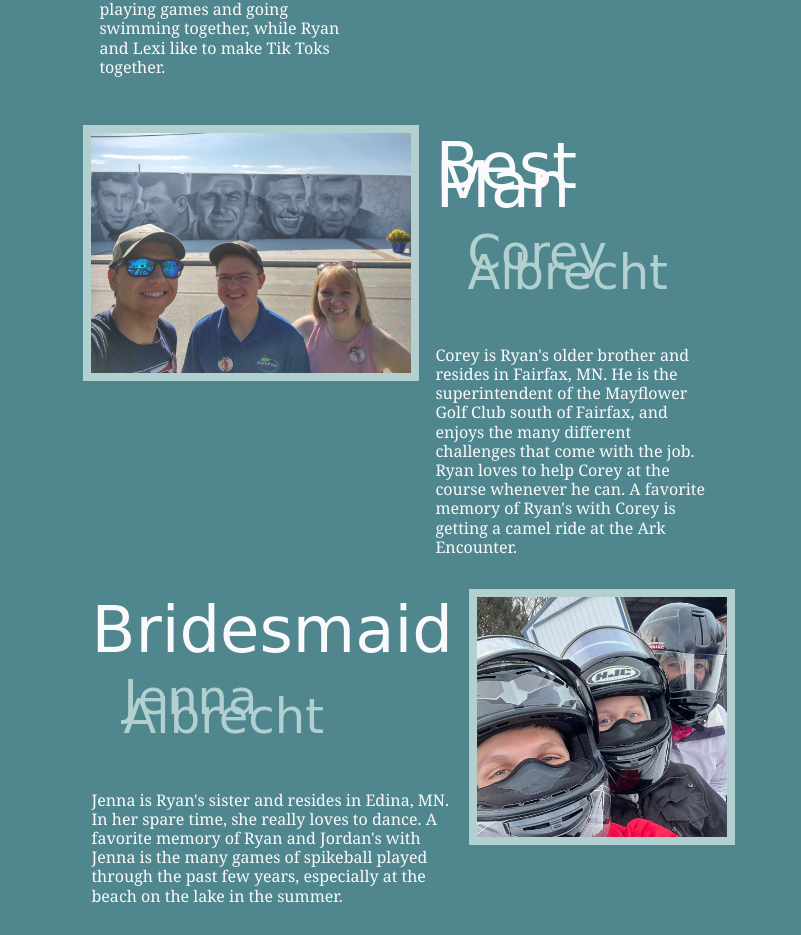
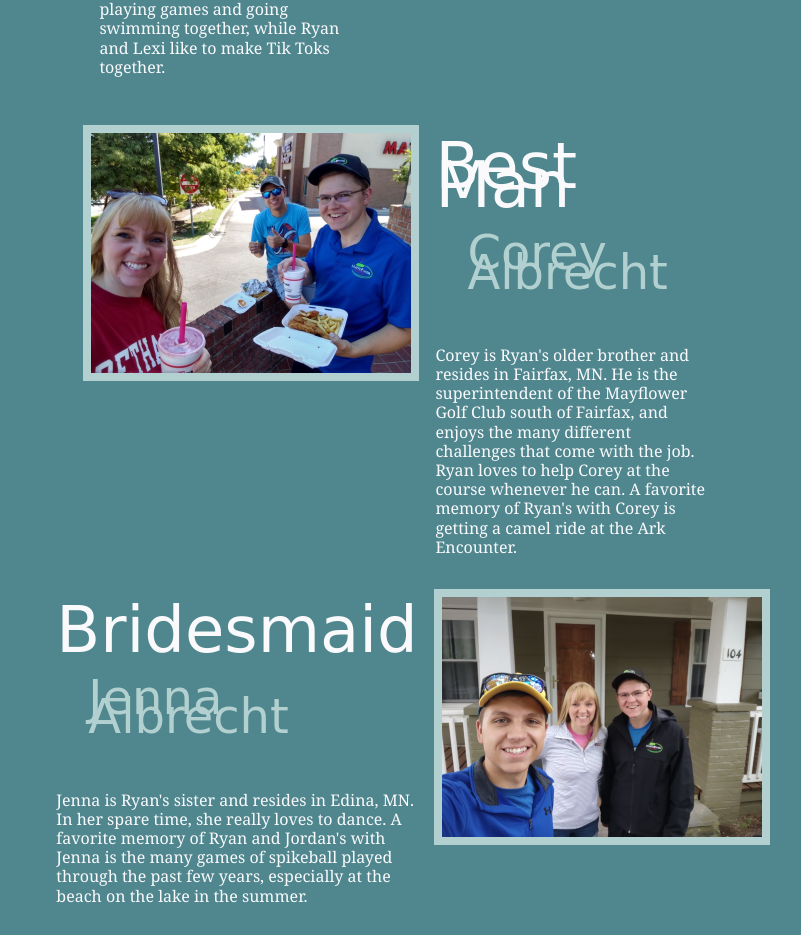
Before and after one commit to rettigjk4368/Wedding-Website, a plain HTML site: page party.html in a window 1280 px wide. Shown: the part 1682-2617 px from the top of the page, without its empty margins (235-1036 px from the left). Drawn offline with Linux system fonts and the light colour scheme; a web font is replaced by a local one.

Commit message:
new pictures

```diff
--- a/party.html
+++ b/party.html
@@ -73,14 +73,14 @@
             <img src="images/Screenshot_20230209_123518.png" alt="Lexi" class="lexipics">
         </section>
         <section class="groom1">
-            <img src="images/IMG_20220922_102052983_HDR.jpg" alt="Lexi" class="coreypic">
+            <img src="images/thumbnail_Image (3).jpg" alt="Lexi" class="coreypic">
             <div class="coreydiv">
                 <p class="h4">Best Man</p>
                 <p class="h5">Corey Albrecht</p>
                 <p class="gp">Corey is Ryan's older brother and resides in Fairfax, MN. He is the superintendent of the Mayflower Golf Club south of Fairfax, and enjoys the many different challenges that come with the job. Ryan loves to help Corey at the course whenever he can. A favorite memory of Ryan's with Corey is getting a camel ride at the Ark Encounter.
                 </p>
             </div>
-            <img src="images/IMG_20220922_102052983_HDR.jpg" alt="Lexi" class="coreypics">
+            <img src="images/thumbnail_Image (3).jpg" alt="Lexi" class="coreypics">
         </section>
         <section class="bride2">
             <div>
@@ -88,8 +88,8 @@
                 <p class="h5">Jenna Albrecht</p>
                 <p class="gp">Jenna is Ryan's sister and resides in Edina, MN. In her spare time, she really loves to dance. A favorite memory of Ryan and Jordan's with Jenna is the many games of spikeball played through the past few years, especially at the beach on the lake in the summer. </p>
             </div>
-            <img src="images/IMG_1156.jpg" alt="Lexi" class="jennapic">
-            <img src="images/IMG_1156.jpg" alt="Lexi" class="jennapics">
+            <img src="images/thumbnail_IMG_20220924_082602048.jpg" alt="Lexi" class="jennapic">
+            <img src="images/thumbnail_IMG_20220924_082602048.jpg" alt="Lexi" class="jennapics">
         </section>
         <section class="groom2">
             <img src="images/Screenshot_20230209_111347.png" alt="Lexi" class="brandonpic">
```
Also changed, not shown: images/thumbnail_IMG_20220924_082602048.jpg (added), images/thumbnail_Image (3).jpg (added).
